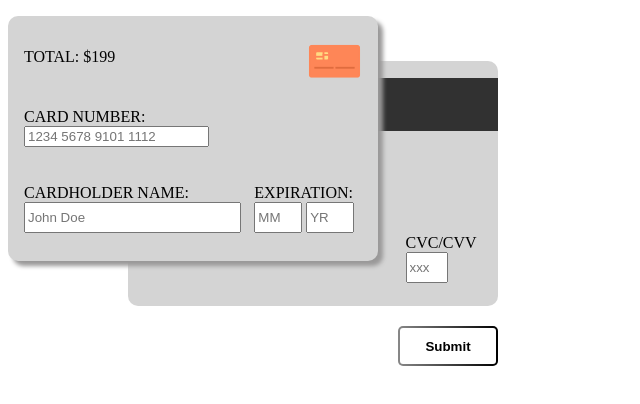
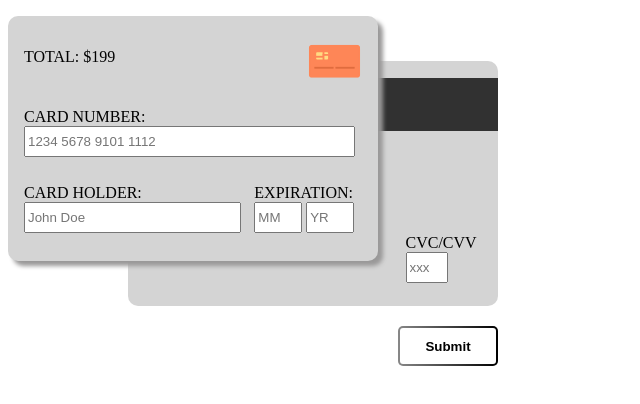
Before and after one commit to BenjGundersen/wdd131, a plain HTML site: page creditcard/index.html in a window 1280 px wide. Shown: the whole page, without its empty margins (0-640 px from the left). Drawn offline with Linux system fonts and the light colour scheme.

```diff
--- a/creditcard/index.html
+++ b/creditcard/index.html
@@ -33,7 +33,7 @@
 
             <div class="card-name">
                 <label for="card-name">
-                    CARDHOLDER NAME:
+                    CARD HOLDER:
                 </label>
                 <input type="text" name="card-name" id="card-name" placeholder="John Doe" required>
             </div>
--- a/creditcard/style.css
+++ b/creditcard/style.css
@@ -66,6 +66,11 @@
     height: 25px;
 }
 
+#cardNumber {
+    height: 25px;
+    width: 150%;
+}
+
 .card-name {
     grid-column: 1;
     grid-row: 3;
```
